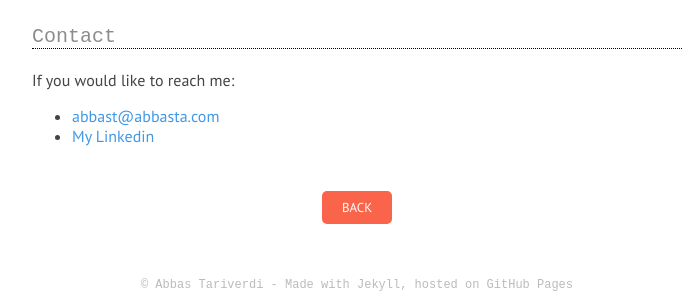
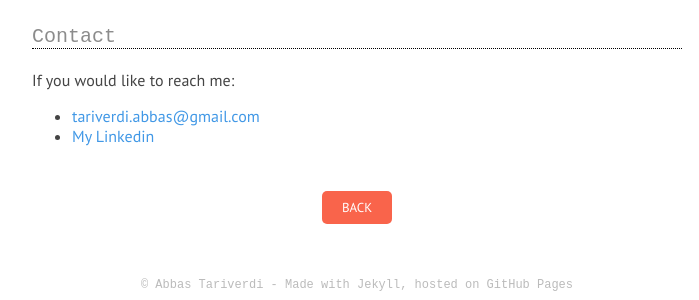
Before and after one commit to abbas-tari/abbas-tari.github.io, a Jekyll site: the page built from _posts/1991-10-31-about.md, in a window 1280 px wide. Shown: the part 1306-1606 px from the top of the page, without its empty margins (283-982 px from the left). Built offline with Jekyll 4.4.1, drawn with Linux system fonts in a browser that asks for light colours; some web fonts are replaced.

Commit message:
update email in about page

```diff
--- a/_posts/1991-10-31-about.md
+++ b/_posts/1991-10-31-about.md
@@ -87,5 +87,5 @@ I could be doing this list forever. [Actually, I am](/games). -->
 
 If you would like to reach me:
 
-- [abbast@abbasta.com](mailto:tariverdi.abbas@gmail.com)
+- [tariverdi.abbas@gmail.com](mailto:tariverdi.abbas@gmail.com)
 - [My Linkedin](https://www.linkedin.com/in/abbasta/)
```
